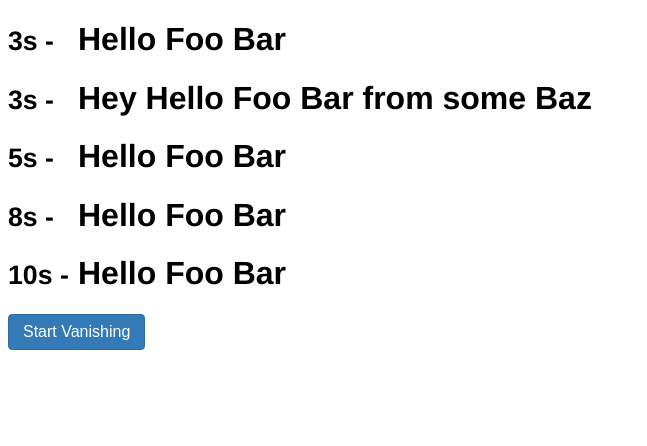
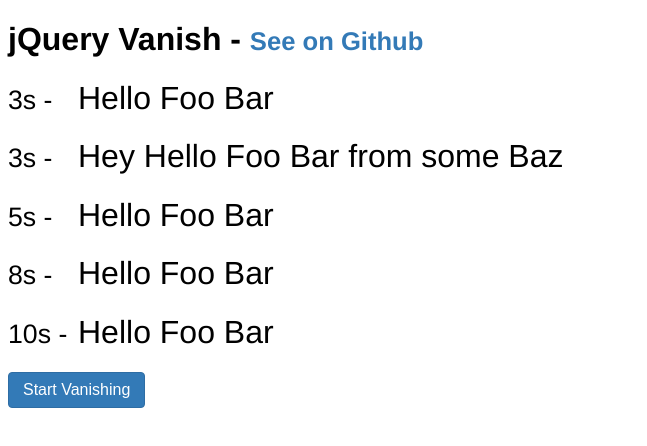
Before and after one commit to matheusazzi/jquery-vanish, a website: page index.html in a window 1280 px wide. Shown: the whole page, without its empty margins (0-647 px from the left). Drawn offline with nearby package versions, Linux system fonts and the light colour scheme.

Commit message:
Update samples

```diff
--- a/index.html
+++ b/index.html
@@ -6,6 +6,20 @@
   <style>
     body {
       font-family: Helvetica, Arial, tahoma, sans-serif;
+    }
+
+    .samples h1 {
+      font-weight: normal;
+    }
+
+    a {
+      font-size: 80%;
+      text-decoration: none;
+      color: #337ab7;
+    }
+
+    a:hover {
+      color: #2e6da4;
     }
 
     small {
@@ -30,12 +44,15 @@
   </style>
 </head>
 <body>
+  <h1>jQuery Vanish - <a href="http://github.com/matheusazzi/jquery-vanish">See on Github</a></h1>
 
-  <h1><small>3s - </small><span class="sample1">Hello Foo Bar</span></h1>
-  <h1><small>3s - </small><span class="sample2">Hey Hello Foo Bar from some Baz</span></h1>
-  <h1><small>5s - </small><span class="sample3">Hello Foo Bar</span></h1>
-  <h1><small>8s - </small><span class="sample4">Hello Foo Bar</span></h1>
-  <h1><small>10s - </small><span class="sample5">Hello Foo Bar</span></h1>
+  <div class="samples">
+    <h1><small>3s - </small><span class="sample1">Hello Foo Bar</span></h1>
+    <h1><small>3s - </small><span class="sample2">Hey Hello Foo Bar from some Baz</span></h1>
+    <h1><small>5s - </small><span class="sample3">Hello Foo Bar</span></h1>
+    <h1><small>8s - </small><span class="sample4">Hello Foo Bar</span></h1>
+    <h1><small>10s - </small><span class="sample5">Hello Foo Bar</span></h1>
+  </div>
 
   <button data-start>Start Vanishing</button>
 
```
